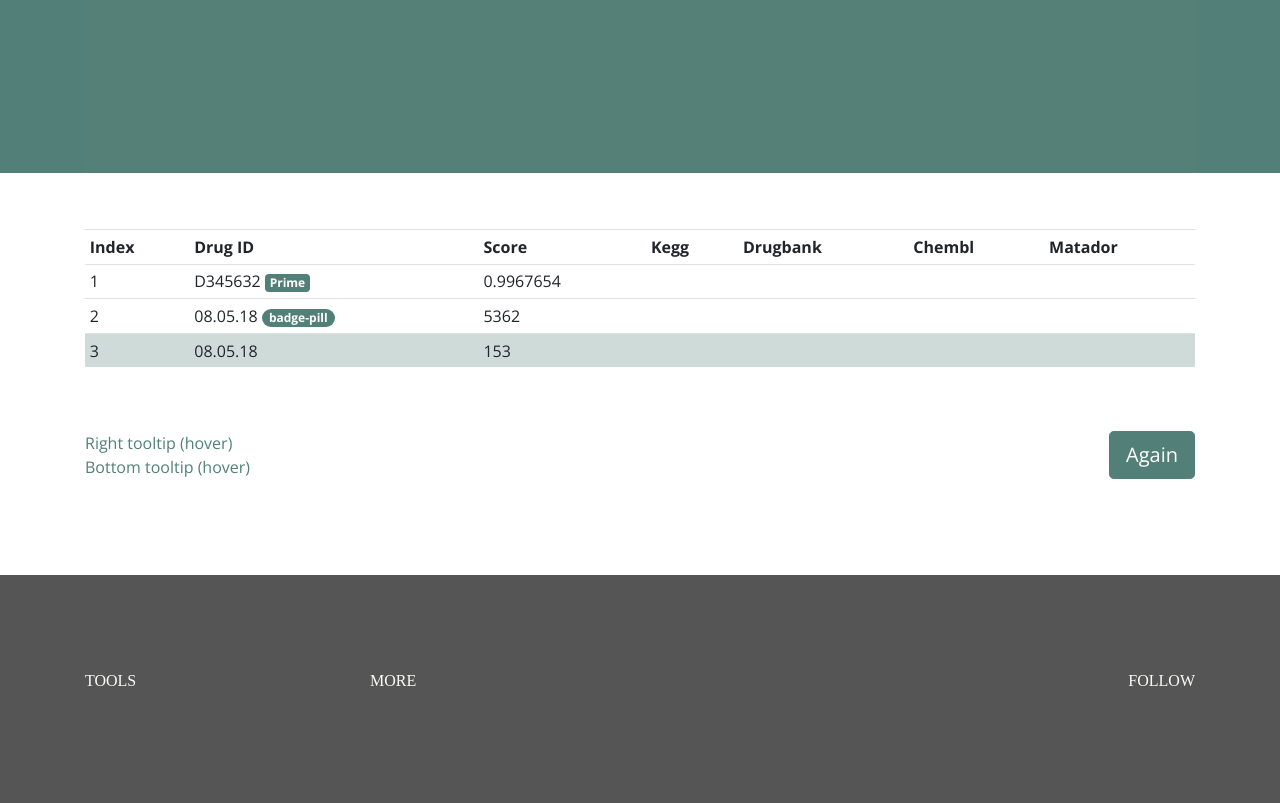
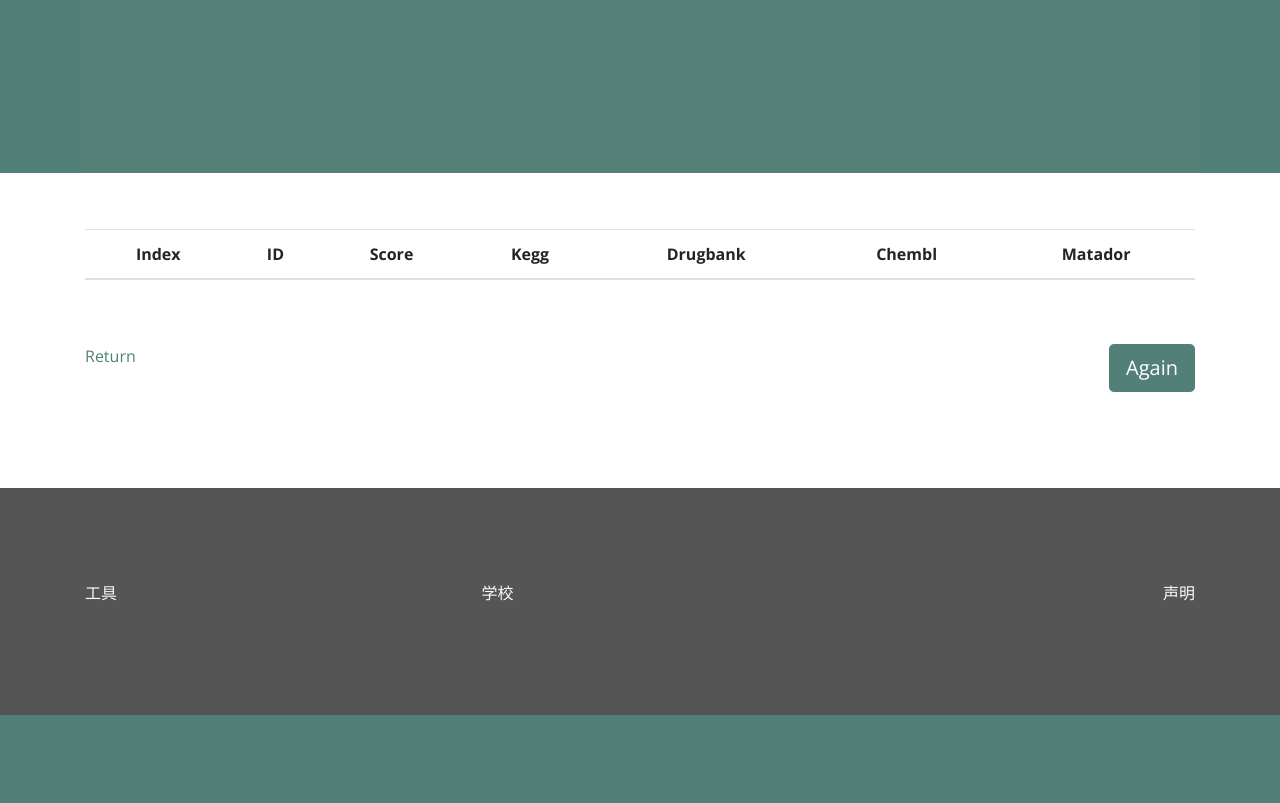
Before and after one commit to imshayne/Multi-Kernel-NetLapRLS, a Django app: page / in a window 1280 px wide. Shown: the part 627-1430 px from the top of the page. After the commit the page ends 1342 px from the top, so only its background shows below. Run offline with Django 3.2, Linux system fonts and the light colour scheme; lists and menus that the app fills with data are empty; some libraries are stand-ins or nearby versions; some web fonts are replaced.

Commit message:
rev.2.2
1 完成前端页面
2 可以完成查询score

Co-Authored-By: annoyan <yysan515@gmail.com>

```diff
--- /dev/null
+++ b/web/netlaprls/urls.py
@@ -0,0 +1,13 @@
+# _*_coding:utf-8_*_
+__author__ = 'mcy'
+__date__ = '2019-05-22 09:13'
+
+
+from django.conf.urls import url
+from . import views
+urlpatterns = [
+
+    url(r'^$', views.netlaprls, name='netlaprls'),
+    url(r'^search-pairs/$', views.search_pairs, name='search_pairs'),
+
+]
--- a/web/netlaprls/views.py
+++ b/web/netlaprls/views.py
@@ -1,10 +1,38 @@
 # _*_ coding: utf-8 _*_
-
+from django.core import serializers
 from django.shortcuts import render
 from django.views.generic.base import View
 from django.http import HttpResponse, HttpResponseRedirect, JsonResponse
+
+
 # Create your views here.
 
 
-def test(request):
+def netlaprls(request):
+
     return render(request, 'index.html')
+
+
+from .models import New_pairs
+import json
+def search_pairs(request):
+    if request.method == "GET":
+        id = str(request.GET.get('id')).upper()
+        new_pairs = None
+        if str(id)[0] == 'D':
+            new_pairs = New_pairs.objects.filter(drug_id=str(id)).order_by('-score')
+        elif str(id)[0] == 'H':
+            new_pairs = New_pairs.objects.filter(target_id=str(id)).order_by('-score')
+        #
+        # predictNum = 100
+        # pairs_list = []
+        # predict_pairs = new_pairs[:predictNum]
+        # for predict_pair in predict_pairs:
+        #     pairs_list.append([predict_pair.drug_id, predict_pair.target_id, predict_pair.score, predict_pair.kegg,
+        #                        predict_pair.drugbank, predict_pair.chembl, predict_pair.matador])
+        # print pairs_list
+        data = {}
+        data['data'] = json.loads(serializers.serialize("json", new_pairs))
+    print data
+
+    return JsonResponse(data, content_type='application/json')
--- a/web/templates/index.html
+++ b/web/templates/index.html
@@ -6,22 +6,21 @@
     <meta charset="utf-8">
     <meta name="viewport" content="width=device-width, initial-scale=1.0">
     <title>laprlsweb</title>
-    <meta name="description" content="nlp" />
+    <meta name="description" content="nlp"/>
     <meta name="generator" content="Themestr.app">
-    <link rel="icon" href="{% static 'img/favicon.png' %}" type="image/x-icon" />
-    <link rel="shortcut icon" href="{% static 'img/favicon.png' %}" type="image/x-icon" />
+    <link rel="icon" href="{% static 'img/favicon.png' %}" type="image/x-icon"/>
+    <link rel="shortcut icon" href="{% static 'img/favicon.png' %}" type="image/x-icon"/>
     <meta property="og:image" name="twitter:image" content="http://bootstrap.themes.guide/assets/ss_hootstrap.png">
-    <meta name="twitter:card" content="summary_large_image">
-    <meta name="twitter:site" content="@ThemesGuide">
-    <meta name="twitter:creator" content="@ThemesGuide">
-    <meta name="twitter:title" content="Open-source Bootstrap 4 Themes">
     <meta name="twitter:description" content="Download Hootstrap - free, open source Bootstrap 4 theme by Themes.guide">
     <link href="https://maxcdn.bootstrapcdn.com/bootstrap/4.3.1/css/bootstrap.min.css" rel="stylesheet">
     <link href="https://cdnjs.cloudflare.com/ajax/libs/ionicons/3.0.0/css/ionicons.css" rel="stylesheet">
+    <link rel="stylesheet" href="//cdn.datatables.net/1.10.19/css/jquery.dataTables.min.css">
     <link href="{% static 'css/theme.css' %}" rel="stylesheet">
     <link href="{% static 'css/template.css' %}" rel="stylesheet">
-    <link rel="stylesheet" href="{% static 'css/style.css' %}">
-    <script defer src="https://use.fontawesome.com/releases/v5.8.2/js/all.js" integrity="sha384-DJ25uNYET2XCl5ZF++U8eNxPWqcKohUUBUpKGlNLMchM7q4Wjg2CUpjHLaL8yYPH" crossorigin="anonymous"></script>
+    <link rel="stylesheet" href="/static/css/style.css">
+    <script defer src="https://use.fontawesome.com/releases/v5.8.2/js/all.js"
+            integrity="sha384-DJ25uNYET2XCl5ZF++U8eNxPWqcKohUUBUpKGlNLMchM7q4Wjg2CUpjHLaL8yYPH"
+            crossorigin="anonymous"></script>
 
 
 </head>
@@ -37,36 +36,46 @@
                 </div> -->
 
                 <div class="d-flex flex-column m-0 vh-100 home-section home-search justify-content-center align-items-center text-light">
-                        <form class="home-search-form" action="/search/" accept-charset="UTF-8" method="get"><input name="utf8" type="hidden" value="✓">
+                    <form class="home-search-form" action="" accept-charset="UTF-8" method="get">
+                        {#                        <input name="utf8" type="hidden" value="✓">#}
                         <div class="search-title small-header">
                             <h4>What are you looking for?</h4>
                         </div>
-                            <div class="form-group search-group"><input type="text" name="query" id="query" class="search-query" placeholder="d34002" autofocus="autofocus">
+                        <div class="form-group search-group"><input type="text" name="query" id="query"
+                                                                    class="search-query" placeholder="d34002"
+                                                                    autofocus="autofocus">
                             <div class="drugbank-icon icon-search-big">
-                                    <a href="#" id ='toh' class="btn btn-light" style=" background-image: url('{% static 'img/search.png' %}'); border-radius: 50%; background-repeat: no-repeat; width: 48px; height: 48px;"></a>
+                                <a href="#" id='toh' class="btn btn-light"
+                                   style=" background-image: url('{% static 'img/search.png' %}'); border-radius: 50%; background-repeat: no-repeat; width: 48px; height: 48px;"></a>
                             </div>
 
                         </div>
                         <div id="clabel" class="form-group">
                             <label class="custom-radio"><input type="radio" name="searcher"
-                                            id="searcher_drugs" value="drugs" class="custom-control-input searcher-category"
+                                                               id="searcher_drugs" value="0"
+                                                               class="custom-control-input searcher-category"
                                                                checked="checked">
                                 <span class="custom-control-indicator btn btn-sm">
-                                            <div class="searcher-icon margin-right icon-circle drugbank-icon icon-drugs" style="background-image: url('{% static 'img/icons8-pills.png' %}'); border-radius: 50%; background-repeat: no-repeat; background-position: center; width: 32px; height: 32px; float: left;">
+                                            <div class="searcher-icon margin-right icon-circle drugbank-icon icon-drugs"
+                                                 style="background-image: url('{% static 'img/icons8-pills.png' %}'); border-radius: 50%; background-repeat: no-repeat; background-position: center; width: 32px; height: 32px; float: left;">
                                             </div>
-                                            <span class="custom-control-description" style="float: right; margin-left: 16px; margin-top:8px;"> <h6>Drugs</h6></span>
+                                            <span class="custom-control-description"
+                                                  style="float: right; margin-left: 16px; margin-top:8px;"> <h6>Drugs</h6></span>
                                         </span>
                             </label>
                             <label class="custom-radio"><input type="radio" name="searcher" id="searcher_bio_entities"
-                                            value="bio_entities" class="custom-control-input searcher-category"><span
+                                                               value="1" class="custom-control-input searcher-category"><span
                                     class="custom-control-indicator btn btn-sm">
-                                            <div class="searcher-icon margin-right icon-circle drugbank-icon icon-targets" style="background-image: url('{% static 'img/icons8-define_location_filled.png' %}'); border-radius: 50%; background-repeat: no-repeat; background-position: center; width: 32px; height: 32px; float: left;">
+                                            <div class="searcher-icon margin-right icon-circle drugbank-icon icon-targets"
+                                                 style="background-image: url('{% static 'img/icons8-define_location_filled.png' %}'); border-radius: 50%; background-repeat: no-repeat; background-position: center; width: 32px; height: 32px; float: left;">
 
                                             </div>
-                                            <span class="custom-control-description" style="float: right; margin-left: 10px; margin-top: 8px;"><h6>Targets</h6></span>
+                                            <span class="custom-control-description"
+                                                  style="float: right; margin-left: 10px; margin-top: 8px;"><h6>Targets</h6></span>
                                         </span>
                             </label>
                         </div>
+                        {% csrf_token %}
                     </form>
                 </div>
             </div>
@@ -77,7 +86,8 @@
     <div class="container">
 
         <a class="navbar-brand mx-auto mb-3 mt-0" href="#" style="letter-spacing: 2px;">
-                <img src="{% static 'img/favicon.png' %}" alt="favicon" style="margin:0; margin-top: -2px;"> 基于多核学习的药物-标靶关联预测</a>
+            <img src="{% static 'img/favicon.png' %}" alt="favicon" style="margin:0; margin-top: -2px;">
+            基于多核学习的药物-标靶关联预测</a>
     </div>
 </nav>
 <main>
@@ -85,63 +95,37 @@
         <div class="row">
             <div class="col-md-12">
                 <div class="table-responsive">
-                        <table class="table table-hover table-sm">
-                            <tbody>
+                    <table class="table table-striped text-center table-hover table-list-break" id="dailyTable">
+                        <thead>
                         <tr>
                             <th class="w-10">Index</th>
-                                    <th class="w-30">Drug ID</th>
+                            <th class="w-20" id="set_id">ID</th>
                             <th class="w-20">Score</th>
-                                    <th class="w-10">Kegg</th>
-                                    <th class="w-10">Drugbank</th>
-                                    <th class="w-10">Chembl</th>
-                                    <th class="w-10">Matador</th>
-
+                            <th class="w-15">Kegg</th>
+                            <th class="w-15">Drugbank</th>
+                            <th class="w-15">Chembl</th>
+                            <th class="w-15">Matador</th>
                         </tr>
-                                <tr>
-                                    <td>1</td>
-                                    <td>D345632 <span class="badge badge-primary">Prime</span></td>
-                                    <td>0.9967654</td>
-                                    <td></td>
-                                    <td></td>
-                                    <td></td>
-                                    <td></td>
-                                </tr>
-                                <tr>
-                                    <td>2</td>
-                                    <td>08.05.18 <span class="badge badge-pill badge-primary">badge-pill</span></td>
-                                    <td>5362</td>
-                                    <td></td>
-                                    <td></td>
-                                    <td></td>
-                                    <td></td>
-                                </tr>
-                                <tr class="table-primary">
-                                    <td>3</td>
-                                    <td>08.05.18</td>
-                                    <td>153</td>
-                                    <td></td>
-                                    <td></td>
-                                    <td></td>
-                                    <td></td>
-                                </tr>
-
-                            </tbody>
+                        </thead>
                     </table>
                 </div>
             </div>
             <div class="w-100 my-4"></div>
             <div class="col-md-8">
-                    <a href="#" class="text-primary" data-toggle="tooltip" data-placement="right" title="This tooltip is on the right.">Right tooltip (hover)</a>
+                <a href="#top" class="text-primary" data-toggle="tooltip" data-placement="right"
+                   title="This tooltip is on the right.">Return</a>
                 <br>
-                    <a href="#top" class="text-primary" data-toggle="tooltip" data-placement="bottom" title="This tooltip is on the bottom.">Bottom tooltip (hover)</a>
-                    <br>
+                {#                <a href="#top" class="text-primary" data-toggle="tooltip" data-placement="bottom"#}
+                {#                   title="This tooltip is on the bottom.">Bottom tooltip (hover)</a>#}
+                {#                <br>#}
             </div>
             <div class="col-md-4 text-right">
                 <!--
         <div class="px-4 p-2 rounded bg-primary text-light" data-toggle="popover" title="Popover title" data-content="And here's some amazing content. It's very engaging. Right?">
             Toggle my popover
         </div>-->
-                    <button type="button" class="btn btn-lg btn-primary" data-toggle="popover" title="Popover title" data-content="And here's some amazing content. It's very engaging. Right?">Again</button>
+                <button type="button" class="btn btn-lg btn-primary" data-toggle="popover" title="Popover title">Again
+                </button>
             </div>
             <div class="w-100 my-4"></div>
 
@@ -152,7 +136,7 @@
     <div class="container py-5">
         <div class="row">
             <div class="col-6 col-md-6 col-lg-3 mb-2">
-                    <h6 class="text-uppercase">Tools</h6>
+                <h6 class="text-uppercase">工具</h6>
                 <!-- <ul class="nav flex-column">
                     <li><a class="text-white" target="ext" rel="nofollow" href="https://themestr.app" title="Bootstrap theme builder">Themestr.app</a></li>
                     <li><a class="text-white" target="ext" rel="nofollow" href="http://themes.guide" title="Bootstrap free and pro themes">Themes.guide</a></li>
@@ -161,14 +145,14 @@
                     <li><a class="text-white" target="ext" rel="nofollow" href="http://bootply.com">Bootply</a></li>
                 </ul> -->
             </div>
-                <div class="col-6 col-md-6 col-lg-3 mb-2">
-                    <h6 class="text-uppercase">More</h6>
+            <div class="col-6 col-md-6 col-lg-3 mb-2 text-center">
+                <h6 class="text-uppercase">学校</h6>
                 <ul class="nav flex-column">
 
                 </ul>
             </div>
             <div class="col-12 col-md-12 col-lg-6 mb-2 text-right">
-                    <h6 class="text-uppercase">Follow</h6>
+                <h6 class="text-uppercase">声明</h6>
                 <ul class="nav float-right">
 
                 </ul>
@@ -184,24 +168,151 @@
 <script src="https://cdn.bootcss.com/jquery/2.2.4/jquery.min.js"></script>
 <script src="https://cdn.bootcss.com/popper.js/1.13.0/umd/popper.min.js"></script>
 <script src="https://cdn.bootcss.com/twitter-bootstrap/4.3.1/js/bootstrap.min.js"></script>
-    <script src="{% static 'js/scripts.js' %}"></script>
+<script src="//cdn.datatables.net/1.10.19/js/jquery.dataTables.min.js"></script>
+<script src="/static/js/scripts.js"></script>
 
 <!-- script method -->
 <script type="text/javascript">
 
-        // 跳转到表格
-        ;$(document).ready(function() {
+    ;$(document).ready(function () {
         $("#toh").click(function () {
             $("html, body").animate({
                 scrollTop: $("#tod").offset().top
-                            }, { duration: 500, easing: "swing" });
-                            console.log('dfdffdsfsdf');
+            }, {duration: 500, easing: "swing"});
+            return false;
+        });
+    });        // 跳转表格
 
-                            return false;
+
+    ;$(document).ready(function () {
+        var table = null;
+        $('#toh').bind("click", function () {
+            var id = $('#query').val();
+
+            $.ajax({
+                cache: false,
+                type: 'GET',
+                url: "{% url 'nlp:search_pairs' %}",
+                data: {'id': id,},
+                dataType: 'json',
+                async: true,
+                {#data: { csrf },#}
+                success: function (data, status) {
+                    //data = $.parseJSON(data['data']);
+
+                    var data = eval(data['data']);
+
+                    isChecked = $('input[type="radio"][name="searcher"]:checked').val();
+                    console.log(typeof isChecked)
+                    if (isChecked == '0') {
+                        console.log("ddddd")
+                        console.log(typeof isChecked)
+                        console.log(isChecked)
+
+                        $('#set_id').text("Target ID");
+                        table = $('#dailyTable').DataTable({
+                            destroy: true,
+                            processing: true,
+                            serverSide: false,
+                            searching: false,
+                            scrollCollapse: true,
+                            data: data,
+                                {#显示行序号#}
+                            columns: [
+                                {
+                                    className: "td-no",
+                                    orderable: false,
+                                    data: null,
+                                    render: function (data, type, row, meta) {
+                                        var no = meta.settings._iDisplayStart + meta.row + 1 ;
+                                        return no;
+                                    }
+                                },
+
+                                {"data": "fields.target_id"},
+                                {"data": "fields.score"},
+                                {"data": "fields.kegg"},
+                                {"data": "fields.drugbank"},
+                                {"data": "fields.chembl"},
+                                {"data": "fields.matador"},
+                            ],
+
+                            fixedColumns: true,
+                            oLanguage: {
+                                "sProcessing": "努力加载数据中.",
+                                "sLengthMenu": "每页显示 _MENU_ 条记录",
+                                "sZeroRecords": "抱歉， 没有找到",
+                                "sInfo": "从 _START_ 到 _END_ /共 _TOTAL_ 条数据",
+                                "sInfoEmpty": "没有数据",
+                                "sInfoFiltered": "(从 _MAX_ 条数据中检索)",
+                                "sZeroRecords": "没有检索到数据",
+                                "sSearch": "模糊查询:  ",
+                                "oPaginate": {
+                                    "sFirst": "首页",
+                                    "sPrevious": "前一页",
+                                    "sNext": "后一页",
+                                    "sLast": "尾页"
+                                }
+                            },
                         });
 
 
+                    } else if (isChecked == '1') {
+                        $('#set_id').text("Drug ID");
+                        table = $('#dailyTable').DataTable({
+                            destroy: true,
+                            processing: true,
+                            serverSide: false,
+                            searching: false,
+                            scrollCollapse: true,
+                            order: [[1, 'asc']],
+                            data: data,
+                            columns: [
+                                {#显示行序号#}
+                                {
+                                    className: "td-no",
+                                    orderable: false,
+                                    data: null,
+                                    render: function (data, type, row, meta) {
+                                        var no = meta.settings._iDisplayStart + meta.row + 1;
+                                        return no;
+                                    }
+                                },
+
+                                {"data": "fields.drug_id",},
+                                {"data": "fields.score"},
+                                {"data": "fields.kegg"},
+                                {"data": "fields.drugbank"},
+                                {"data": "fields.chembl"},
+                                {"data": "fields.matador"},
+                            ],
+                            fixedColumns: true,
+                            oLanguage: {
+                                "sProcessing": "努力加载数据中.",
+                                "sLengthMenu": "每页显示 _MENU_ 条记录",
+                                "sZeroRecords": "抱歉， 没有找到",
+                                "sInfo": "从 _START_ 到 _END_ /共 _TOTAL_ 条数据",
+                                "sInfoEmpty": "没有数据",
+                                "sInfoFiltered": "(从 _MAX_ 条数据中检索)",
+                                "sZeroRecords": "没有检索到数据",
+                                "sSearch": "模糊查询:  ",
+                                "oPaginate": {
+                                    "sFirst": "首页",
+                                    "sPrevious": "前一页",
+                                    "sNext": "后一页",
+                                    "sLast": "尾页"
+                                }
+                            },
                         });
+                    }
+
+                }
+            });
+        });
+        {#隐藏列#}
+
+
+    }, false);
 
 
 </script>
--- a/web/web/urls.py
+++ b/web/web/urls.py
@@ -15,11 +15,11 @@ Including another URLconf
     1. Import the include() function: from django.conf.urls import url, include
     2. Add a URL to urlpatterns:  url(r'^blog/', include('blog.urls'))
 """
-from django.conf.urls import url
+from django.conf.urls import url, include
 from django.contrib import admin
-from netlaprls.views import test
 
 urlpatterns = [
     url(r'^admin/', admin.site.urls),
-    url(r'^$', test),
+
+    url(r'^', include('netlaprls.urls', namespace='nlp')),
 ]
```
Also changed, not shown: web/netlaprls/models.py (+4 -41 lines), web/utils/insert_data.py (+5 -5 lines), web/netlaprls/migrations/0001_initial.py, 1 other file. Lines whose indentation alone changed are shown as unchanged.
